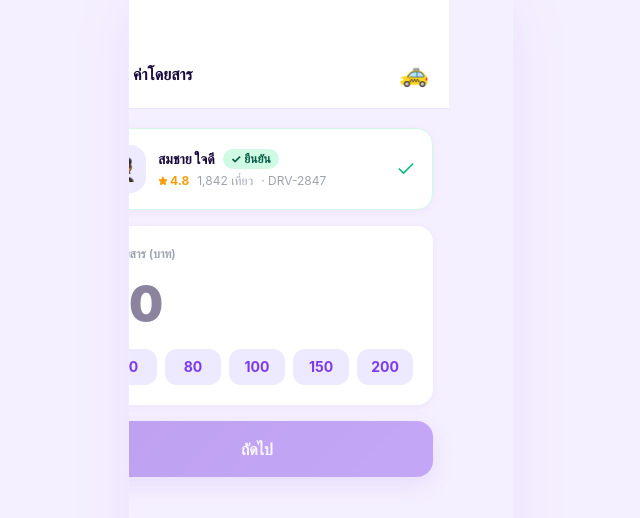
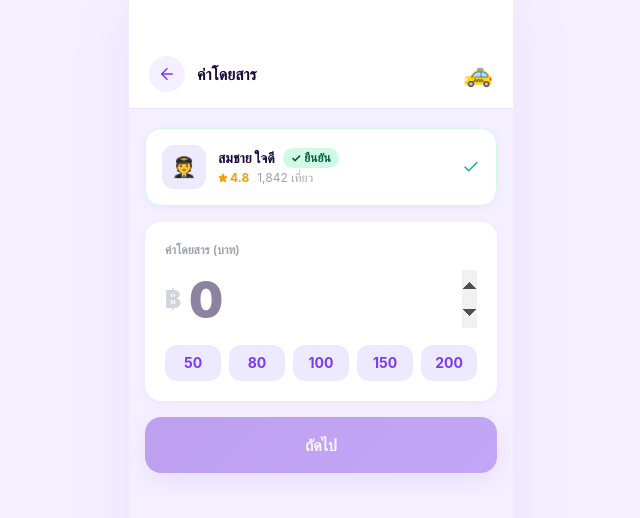
Before and after one commit to daisymaguro/payx, a Next.js app: page /taxi in a window 1280 px wide. Both pictures are taken after a click on the button "สแกน QR". Shown: the top 518 px of the page, without its empty margins (319-959 px from the left). Built offline with nearby package versions, Linux system fonts and the light colour scheme.

Commit message:
Fix taxi fare layout: overflow-hidden on cards, proper input width

```diff
--- a/src/app/taxi/page.tsx
+++ b/src/app/taxi/page.tsx
@@ -124,43 +124,47 @@ export default function TaxiPage() {
 
         {/* ── Fare ── */}
         {step === "fare" && (
-          <div className="space-y-4 fade-up">
+          <div className="space-y-4">
             {/* Driver card */}
-            <div className="bg-white rounded-2xl p-4 flex items-center gap-3"
+            <div className="bg-white rounded-2xl p-4 overflow-hidden"
               style={{ boxShadow: "0 2px 8px rgba(124,58,237,0.06)", border: "1.5px solid #D1FAE5" }}>
-              <div className="w-12 h-12 rounded-2xl flex items-center justify-center text-2xl shrink-0"
+              <div className="flex items-center gap-3">
+                <div className="w-11 h-11 rounded-xl flex items-center justify-center text-xl shrink-0"
                   style={{ background: "#EDE9FE" }}>🧑‍✈️</div>
-              <div className="flex-1">
-                <div className="flex items-center gap-2">
+                <div className="flex-1 min-w-0">
+                  <div className="flex items-center gap-2 flex-wrap">
                     <p className="font-black text-sm" style={{ color: "#1A0A3D" }}>{driver.name}</p>
-                  <span className="text-xs font-bold px-2 py-0.5 rounded-full"
+                    <span className="text-xs font-bold px-2 py-0.5 rounded-full shrink-0"
                       style={{ background: "#D1FAE5", color: "#065F46" }}>✓ ยืนยัน</span>
                   </div>
-                <div className="flex items-center gap-2 mt-1">
+                  <div className="flex items-center gap-2 mt-0.5">
                     <span className="text-xs font-bold flex items-center gap-0.5" style={{ color: "#F59E0B" }}>
                       <Star size={10} fill="currentColor" />{driver.rating}
                     </span>
                     <span className="text-xs" style={{ color: "#9CA3AF" }}>{driver.trips.toLocaleString()} เที่ยว</span>
-                  <span className="text-xs" style={{ color: "#9CA3AF" }}>· {driver.payxId}</span>
                   </div>
                 </div>
-              <Check size={20} style={{ color: "#10B981" }} />
+                <Check size={18} className="shrink-0" style={{ color: "#10B981" }} />
+              </div>
             </div>
 
             {/* Amount */}
-            <div className="bg-white rounded-2xl p-5" style={{ boxShadow: "0 2px 8px rgba(124,58,237,0.06)" }}>
+            <div className="bg-white rounded-2xl p-5 overflow-hidden"
+              style={{ boxShadow: "0 2px 8px rgba(124,58,237,0.06)" }}>
               <p className="text-xs font-semibold mb-3" style={{ color: "#9CA3AF" }}>ค่าโดยสาร (บาท)</p>
-              <div className="flex items-baseline gap-2 mb-4">
-                <span className="text-3xl font-black" style={{ color: "#D1D5DB" }}>฿</span>
+              <div className="mb-4">
+                <div className="flex items-center">
+                  <span className="text-2xl font-black mr-2" style={{ color: "#D1D5DB" }}>฿</span>
                   <input value={fare} onChange={(e) => setFare(e.target.value.replace(/\D/, ""))}
-                  placeholder="0" type="number"
-                  className="text-5xl font-black outline-none flex-1"
+                    placeholder="0" type="number" inputMode="numeric"
+                    className="text-5xl font-black outline-none w-full min-w-0"
                     style={{ color: "#1A0A3D" }} autoFocus />
                 </div>
-              <div className="flex gap-2">
+              </div>
+              <div className="grid grid-cols-5 gap-2">
                 {["50", "80", "100", "150", "200"].map((a) => (
                   <button key={a} onClick={() => setFare(a)}
-                    className="flex-1 py-2 rounded-xl text-sm font-bold transition-all"
+                    className="py-2 rounded-xl text-sm font-bold transition-all"
                     style={{ background: fare === a ? "#7C3AED" : "#EDE9FE", color: fare === a ? "white" : "#7C3AED" }}>
                     {a}
                   </button>
```
Lines whose indentation alone changed are shown as unchanged.
